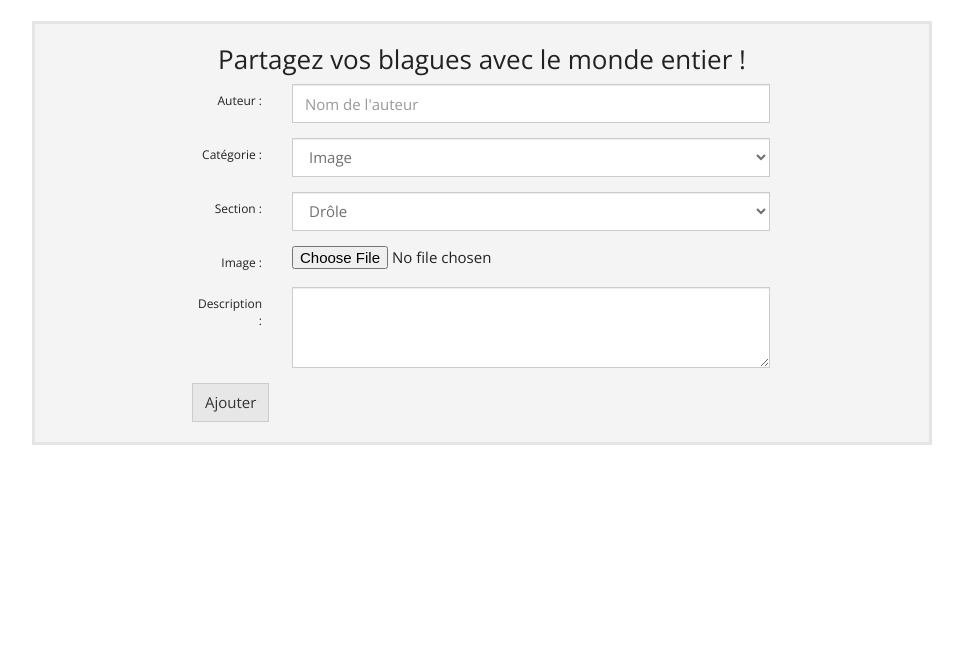
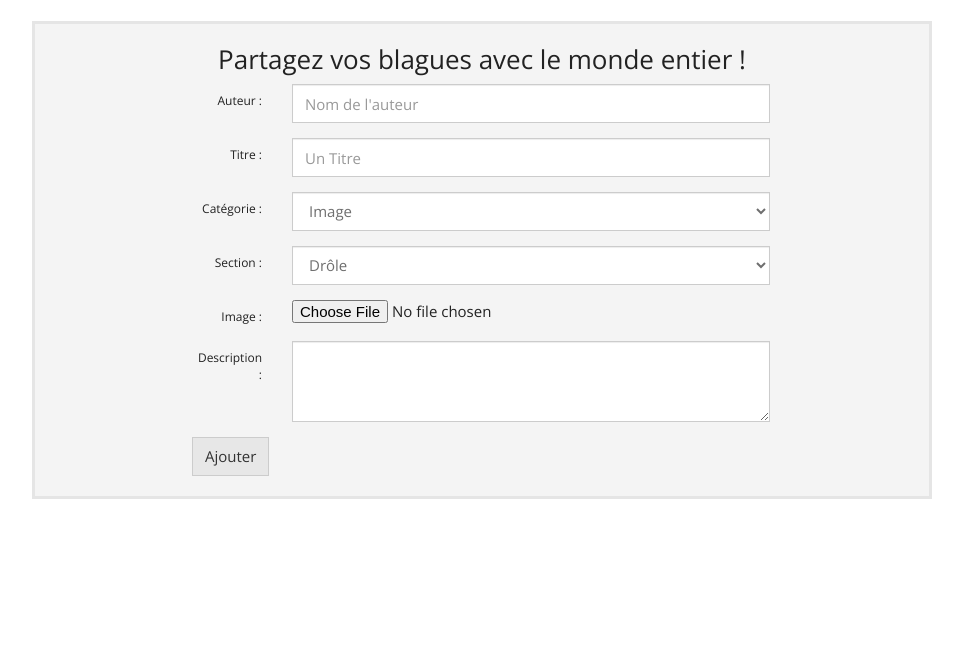
Before and after one commit to MRTNS98/ProjetM152, a PHP site: page /addContent.php in a window 1280 px wide. Shown: the part 45-707 px from the top of the page, without its empty margins (158-1121 px from the left). Run offline with PHP 8.4, Linux system fonts and the light colour scheme; data comes from the database, SQL or seed files in the repository.

Commit message:
Ajout d'images et videos fonctionnel

```diff
--- a/Controllers/addContent.php
+++ b/Controllers/addContent.php
@@ -3,31 +3,94 @@ require_once 'Models/library.php';
 
 
 $listCat = GetCategories();
+$listSec = GetSection();
 
 if(!isset($_POST["submitContent"]))
 {
-    $listSec = GetSection();
     include_once 'Views/formAddContent.php';
 }
 else
 {
     if (isset($_POST["Autor"]) && isset($_POST["Categorie"])
-            && isset($_POST["Section"]))
+            && isset($_POST["Section"]) && isset($_POST["Title"]))
     echo $_POST["Autor"];
     echo $_POST["Categorie"];
     echo $_POST["Section"];
 
+    foreach ($listSec as $sec) {
+        if ($_POST["Section"] == $sec["NomSection"])
+        {
+            $selectedSection = $sec;
+        }
+    }
+
     foreach ($listCat as $cat) {
         if ($_POST["Categorie"] == $cat["nomCategorie"])
         {
-            if (isset($_POST[$cat["nomCategorie"]]))
+            if ($_POST["Categorie"] == "Image")
             {
-                echo $_POST[$cat["nomCategorie"]];
+                $UUID = uniqid();
 
-                if ($cat["nomCategorie"] == "Image")
+                print_r($_FILES["Image"]);
+                //Verifier type,errors,size
+                if (strpos($_FILES["Image"]["type"], 'image') !== false)
                 {
-                    print_r($_FILES["Image"]);
+                    echo "is image -> ".$_FILES["Image"]["type"]."<br>";
+                    if ($_FILES["Image"]["error"] == 0)
+                    {
+                        echo "as no error -> ".$_FILES["Image"]["error"]."<br>";
+                        if ($_FILES["Image"]["size"] < 1000000)
+                        {
+                            echo "is smaller than 1'000'000 bytes -> ".$_FILES["Image"]["size"];
+                        }
+                    }
                 }
+
+                //Type de fichier
+                $validType = array('image/jpeg','image/pjpeg','image/gif', 'image/png');
+                if (!in_array($_FILES["Image"]["type"], $validType))
+                {
+                    echo "format non supporté";
+                }
+
+                //Upload image
+                if (strpos($_FILES["Image"]["type"], 'image') !== false && $_FILES["Image"]["error"] == 0 && $_FILES["Image"]["size"] < 1000000)
+                {
+                    $ext = pathinfo($_FILES["Image"]["name"], PATHINFO_EXTENSION);
+                    move_uploaded_file($_FILES["Image"]["tmp_name"], realpath(".")."\Uploads\\Images\\".$UUID.".".$ext );
+                    InsertDataPicture($_POST["Title"],$UUID.".".$ext,$_FILES["Image"]["name"],$_POST["Autor"],$cat["idCategorie"],$selectedSection["idSection"],$_POST["Description"]);
+                }
+            }
+
+            if ($_POST["Categorie"] == "Video")
+            {
+                $link = $_POST["Video"];
+
+                if (strlen($link) > 11)
+                {
+                    $codeVideo = "";
+                    $count = 0;
+                    while ($count < 12)
+                    {
+                        $codeVideo = $codeVideo . $link[strlen($link) - 1 - $count];
+                        $count = $count + 1;
+                    }
+                    $codeVideo = strrev($codeVideo);
+                }
+                else
+                {
+                    $codeVideo = $link;
+                }
+
+                echo ":";
+                echo $codeVideo;
+                echo ":";
+                InsertDataVideo($_POST["Title"],$codeVideo,$_POST["Autor"],$cat["idCategorie"],$selectedSection["idSection"],$_POST["Description"]);
+            }
+
+            if ($_POST["Categorie"] == "Blague")
+            {
+                echo $_POST["Blague"];
             }
         }
     }
--- a/Models/library.php
+++ b/Models/library.php
@@ -43,8 +43,10 @@ function getDataCategorie($Categorie) {
             . "FROM contenu as c "
             . "JOIN categories as ca ON c.idCategorie = ca.idCategorie "
             . "WHERE ca.nomCategorie = ':NomCategorie'";
+           // . "AND s.NomSection = ':NomSection'";
     $request = $db->prepare($sql);
     $request->execute(array(
+       // 'NomSection' => $Section,
         'NomCategorie' => $Categorie,
     ));
     return $request->fetchAll();
@@ -155,23 +157,46 @@ function UpdateDislike($NbDislike, $IdContenu) {
 }
 
 /**
- * Pas Sur que fonction soit correctement faite, doute si besoin de jointure pour lien entre categorie et section avec le contenu
- * Insertion du contenus dans la BDD
+ * Insertion des images dans la BDD
  */
-function InsertData($Titre,$LienContenu,$Auteur,$Categorie,$Section) {
+function InsertDataPicture($Titre,$LienContenu,$NomImage,$Auteur,$Categorie,$Section,$Description) {
     $db = connectDb();
-    $sql = "INSERT INTO `contenu`(`Titre`, `lienContenu`, `Auteur`,`idCategorie`, `idSection`)
-            VALUES (':Titre',':LienContenu',':Auteur',:Categorie,:Section)";
+    $sql = "INSERT INTO `contenu`(`Titre`, `lienContenu`, `NomImage`, `Auteur`,`idCategorie`, `idSection`, `Description`, `nbLike`, `nbDislike`)
+            VALUE (?, ?, ?, ?, ?, ?, ?, ?, ?)";
+    $request = $db->prepare($sql);
+    $request->execute(array($Titre,$LienContenu,$NomImage,$Auteur,$Categorie,$Section,$Description,0,0));
+}
+
+/**
+ * Insertion des Blagues dans la BDD
+ */
+function InsertDataBlague($Titre,$LienContenu,$Auteur,$Categorie,$Section,$Description) {
+    $db = connectDb();
+    $sql = "INSERT INTO `contenu`(`Titre`, `lienContenu`, `Auteur`,`idCategorie`, `idSection`, `Description`)
+            VALUES (':Titre',':LienContenu',':Auteur',':Categorie',':Section',':Description')";
     $request = $db->prepare($sql);
     $request->execute(array(
         'Titre' => $Titre,
         'LienContenu' => $LienContenu,
         'Auteur' => $Auteur,
         'Categorie' => $Categorie,
-        'Section' => $Section
+        'Section' => $Section,
+        'Description' => $Description
     ));
     return $request->fetchAll();
 }
+
+/**
+ * Insertion des vidéos dans la BDD
+ */
+function InsertDataVideo($Titre,$LienContenu,$Auteur,$Categorie,$Section,$Description) {
+    $db = connectDb();
+    $sql = "INSERT INTO `contenu`(`Titre`, `lienContenu`, `Auteur`,`idCategorie`, `idSection`, `Description`, `nbLike`, `nbDislike`)
+            VALUE (?, ?, ?, ? ,? ,?, ?, ?)";
+    $request = $db->prepare($sql);
+    $request->execute(array($Titre,$LienContenu,$Auteur,$Categorie,$Section,$Description,0,0));
+}
+
 /**
  * Recupère toutes les Sections disponnibles
  * @return type
--- a/Views/formAddContent.php
+++ b/Views/formAddContent.php
@@ -21,12 +21,19 @@ and open the template in the editor.
         <section class="strandardCenter">
             <div class="addForm">
                 <h3>Partagez vos blagues avec le monde entier !</h3>
-                <form method="POST" action="addContent.php" class="form-horizontal" enctype="multipart/form-data">
+                <form method="POST" action="index.php?action=AddContent" class="form-horizontal" enctype="multipart/form-data">
                     <fieldset>
                         <div class="form-group">
                             <label for="inputAutor" class="col-lg-2 control-label">Auteur :</label>
                             <div class="col-lg-10">
                                 <input type="text" name="Autor" class="form-control" id="inputAutor" placeholder="Nom de l'auteur">
+                            </div>
+                        </div>
+
+                        <div class="form-group">
+                            <label for="inputTitle" class="col-lg-2 control-label">Titre :</label>
+                            <div class="col-lg-10">
+                                <input type="text" name="Title" class="form-control" id="inputAutor" placeholder="Un Titre">
                             </div>
                         </div>
 
@@ -58,7 +65,7 @@ and open the template in the editor.
 
                         <div class="form-group">
                             <label class="col-lg-2 control-label" id="lblImage">Image :</label>
-                            <label class="col-lg-2 control-label" id="lblCodeVideo" style="display:none">Code vidéo :</label>
+                            <label class="col-lg-2 control-label" id="lblCodeVideo" style="display:none" >Lien vidéo :</label>
                             <label class="col-lg-2 control-label" id="lblBlague" style="display:none">Blague :</label>
                             <div class="col-lg-10">
                                 <input type="file" name="Image" id="picUpload">
--- a/index.php
+++ b/index.php
@@ -19,6 +19,9 @@ try {
         case 'Accueil':
             include_once 'Controllers/ShowAccueil.php';
             break;
+        case 'AddContent':
+            include_once 'Controllers/addContent.php';
+            break;
         default:
             require_once ('Views/404.php');
             break;
```
Also changed, not shown: Uploads/Images/585ba5455a50a.jpg (added).
